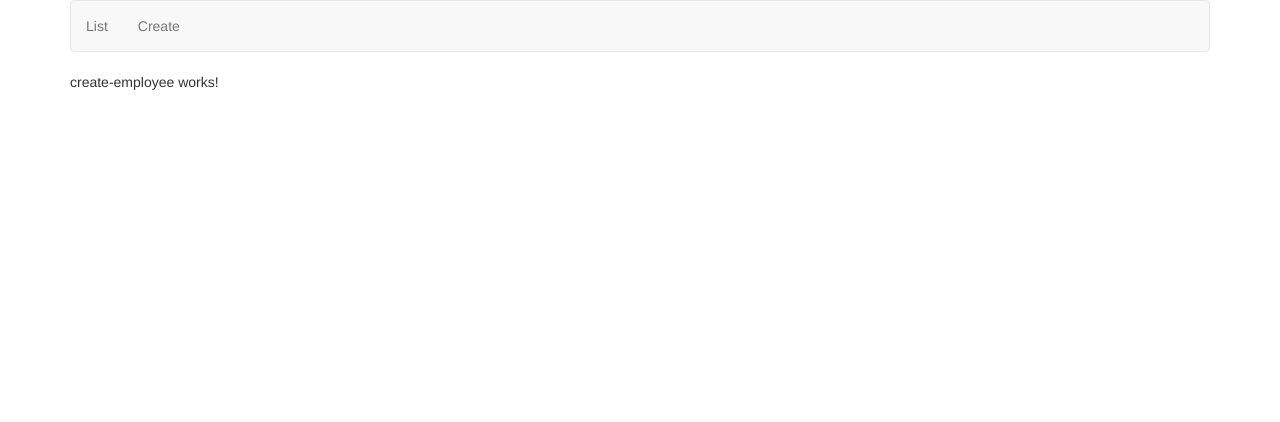
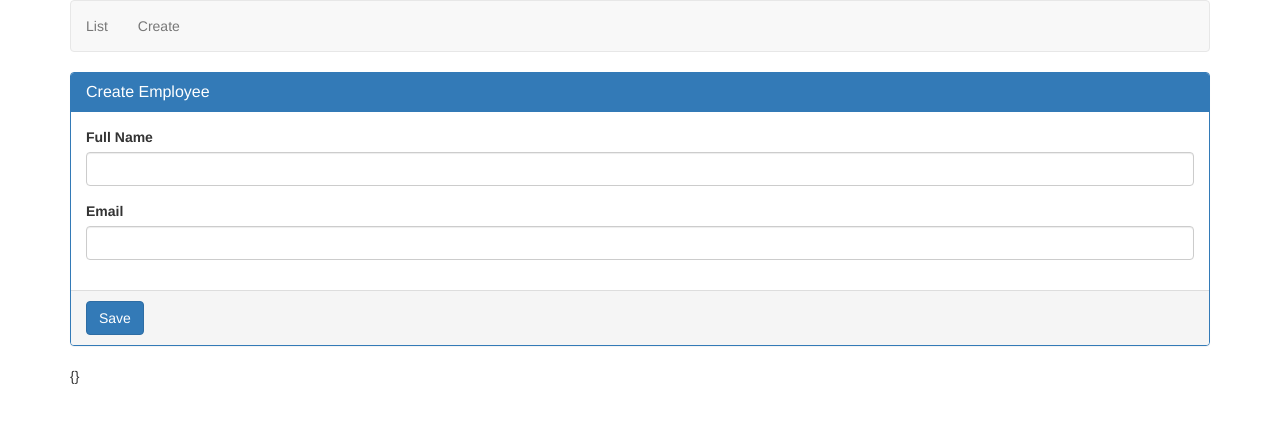
Before and after one commit to trungtrong/Angular-CRUD-Example, an Angular app: page /create in a window 1280 px wide. Shown: the top 422 px of the page. Built offline with nearby package versions, Linux system fonts and the light colour scheme.

Commit message:
create name form and email form

```diff
--- a/src/app/app.module.ts
+++ b/src/app/app.module.ts
@@ -1,5 +1,6 @@
 import { BrowserModule } from '@angular/platform-browser';
 import { NgModule } from '@angular/core';
+import { FormsModule } from '@angular/forms';
 
 import { AppRoutingModule, routingComponents } from './app-routing.module';
 import { AppComponent } from './app.component';
@@ -11,7 +12,8 @@ import { AppComponent } from './app.component';
   ],
   imports: [
     BrowserModule,
-    AppRoutingModule
+    AppRoutingModule,
+    FormsModule
   ],
   providers: [],
   bootstrap: [AppComponent]
--- a/src/app/employees/create-employee/create-employee.component.html
+++ b/src/app/employees/create-employee/create-employee.component.html
@@ -1 +1,27 @@
-<p>create-employee works!</p>
+<form #employeeForm="ngForm" (ngSubmit)="onSubmit(employeeForm)">
+    <div class="panel panel-primary">
+        <div class="panel-heading">
+          <h3 class="panel-title">Create Employee</h3>
+        </div>
+
+        <div class="panel-body">
+          <div class="form-group">
+            <label for="fullName">Full Name</label>
+            <input name="fname" id="fullName" type="text"
+                  [(ngModel)]="fname" class="form-control"/>
+          </div>
+
+          <div class="form-group">
+              <label for="email">Email</label>
+              <input name="email" id="email" type="text"
+                     [(ngModel)]="email" class="form-control"/>
+            </div>
+        </div>
+
+        <div class="panel-footer">
+          <button type="submit" class="btn btn-primary">Save</button>
+        </div>
+    </div>
+</form>
+
+{{ employeeForm.value | json }}
--- a/src/app/employees/create-employee/create-employee.component.ts
+++ b/src/app/employees/create-employee/create-employee.component.ts
@@ -1,4 +1,5 @@
 import { Component, OnInit } from '@angular/core';
+import { NgForm } from '@angular/forms';
 
 @Component({
   selector: 'app-create-employee',
@@ -12,4 +13,8 @@ export class CreateEmployeeComponent implements OnInit {
   ngOnInit() {
   }
 
+  onSubmit(empForm: NgForm) {
+    console.log(empForm.value);
+    console.log(empForm);
+  }
 }
```
